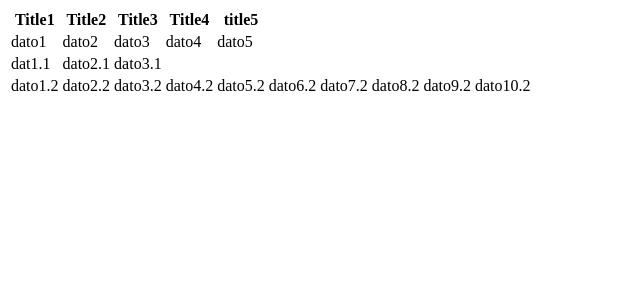
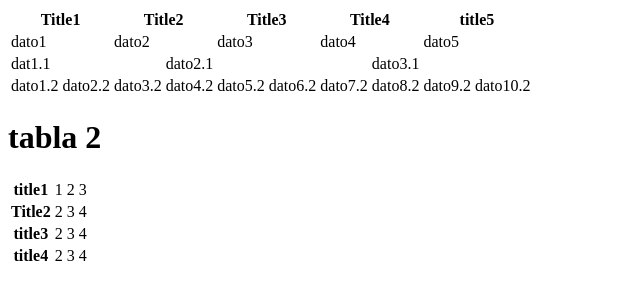
Before and after one commit to JohannTafur/ProyectBootcam, a plain HTML site: page table.html in a window 1280 px wide. Shown: the whole page, without its empty margins (0-640 px from the left). Drawn offline with Linux system fonts and the light colour scheme.

Commit message:
add 2 table

```diff
--- a/table.html
+++ b/table.html
@@ -5,24 +5,24 @@
 <body>
     <table>
         <tr>
-            <th>Title1</th>
-            <th>Title2</th>
-            <th>Title3</th>
-            <th>Title4</th>
-            <th>title5</th>
+            <th scope="col" colspan="2">Title1</th>
+            <th scope="col" colspan="2">Title2</th>
+            <th scope="col" colspan="2">Title3</th>
+            <th scope="col" colspan="2">Title4</th>
+            <th scope="col" colspan="2">title5</th>
         </tr>
         <tr>
-            <td>dato1</td>
-            <td>dato2</td>
-            <td>dato3</td>
-            <td>dato4</td>
-            <td>dato5</td>
+            <td colspan="2">dato1</td>
+            <td colspan="2">dato2</td>
+            <td colspan="2">dato3</td>
+            <td colspan="2">dato4</td>
+            <td colspan="2">dato5</td>
 
         </tr>
         <tr>
-            <td>dat1.1</td>
-            <td>dato2.1</td>
-            <td>dato3.1</td>
+            <td colspan="3">dat1.1</td>
+            <td colspan="4">dato2.1</td>
+            <td colspan="3">dato3.1</td>
 
         </tr>
 
@@ -40,6 +40,35 @@
         </tr>
     </table>
 
+    <h1>tabla 2</h1>
+
+    <table>
+        <tr>
+            <th scope="low">title1</th>
+            <td>1</td>
+            <td>2</td>
+            <td>3</td>
+        </tr>
+        <tr>
+            <th scope="low">Title2</th>
+            <td>2</td>
+            <td>3</td>
+            <td>4</td>
+        </tr>
+        <tr>
+            <th scope="low">title3</th>
+            <td>2</td>
+            <td>3</td>
+            <td>4</td>
+        </tr>
+        <tr>
+            <th scope="low">title4</th>
+            <td>2</td>
+            <td>3</td>
+            <td>4</td>
+        </tr>
+    </table>
+
 
 
 
```
